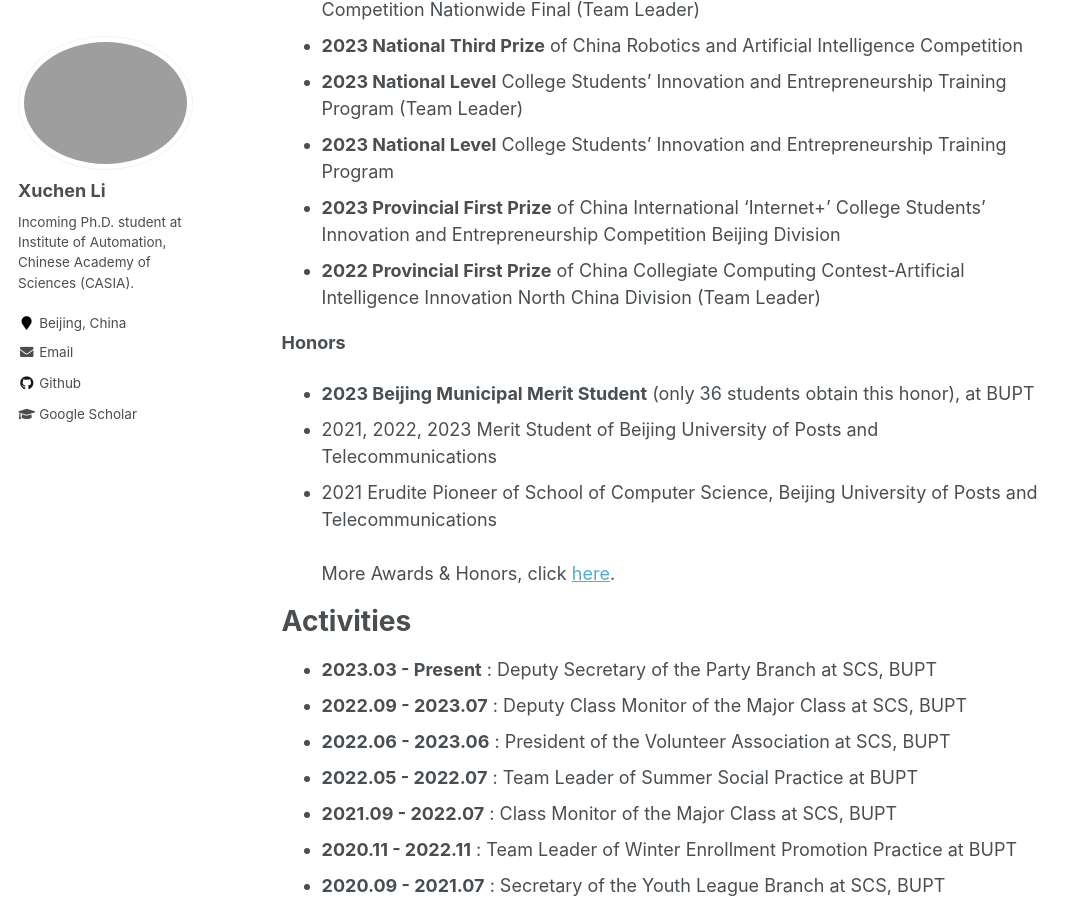
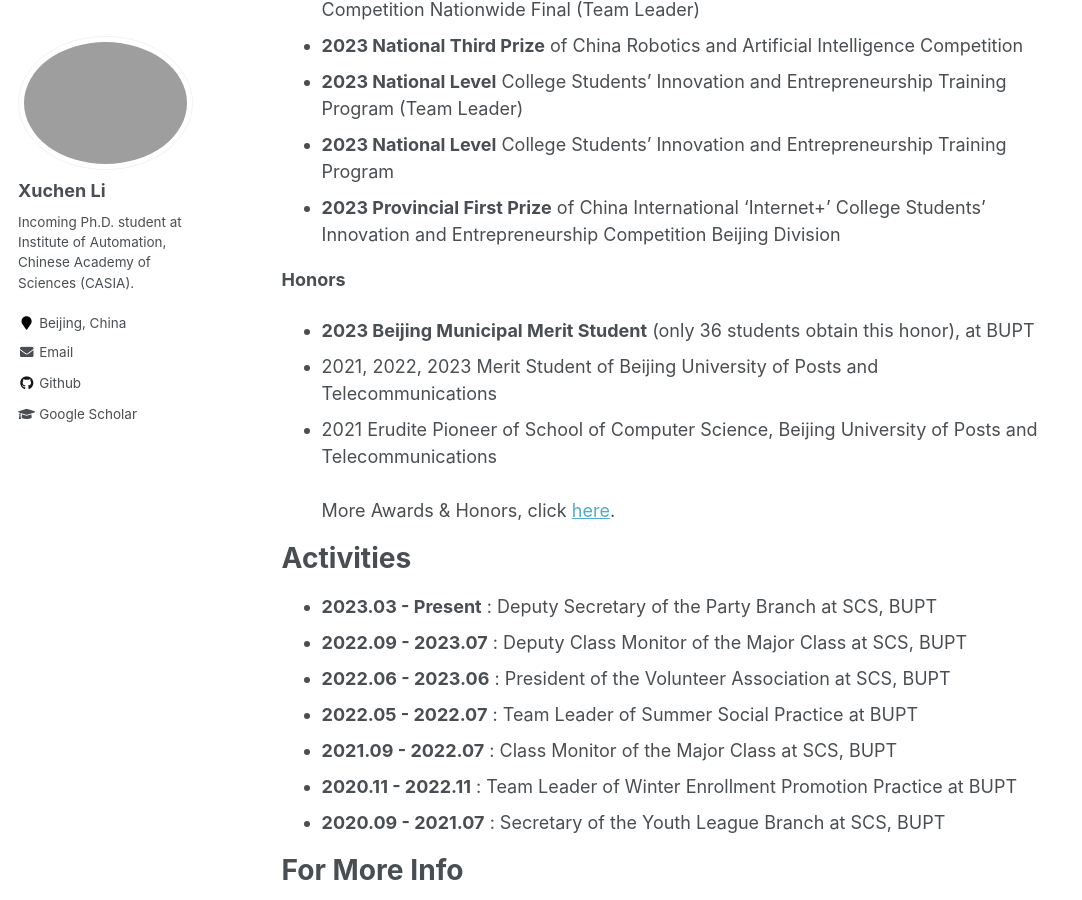
Before and after one commit to Xuchen-Li/Xuchen-Li.github.io, a Jekyll site: the page built from _pages/about.md, in a window 1280 px wide and 900 px high, scrolled down 2920 px. Shown: the whole window, without its empty margins (0-1082 px from the left). Built offline with Jekyll 4.4.1, drawn with Linux system fonts in a browser that asks for light colours.

Commit message:
更新 about.md

```diff
--- a/_pages/about.md
+++ b/_pages/about.md
@@ -82,7 +82,6 @@ Awards & Honors
 * **2023 National Level** College Students' Innovation and Entrepreneurship Training Program (Team Leader)
 * **2023 National Level** College Students' Innovation and Entrepreneurship Training Program
 * **2023 Provincial First Prize** of China International 'Internet+' College Students' Innovation and Entrepreneurship Competition Beijing Division
-* **2022 Provincial First Prize** of China Collegiate Computing Contest-Artificial Intelligence Innovation North China Division (Team Leader)
 
 **Honors**
 * **2023 Beijing Municipal Merit Student** (only 36 students obtain this honor), at BUPT
```
